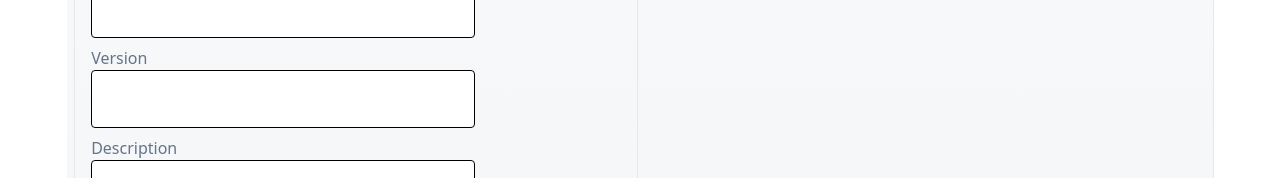
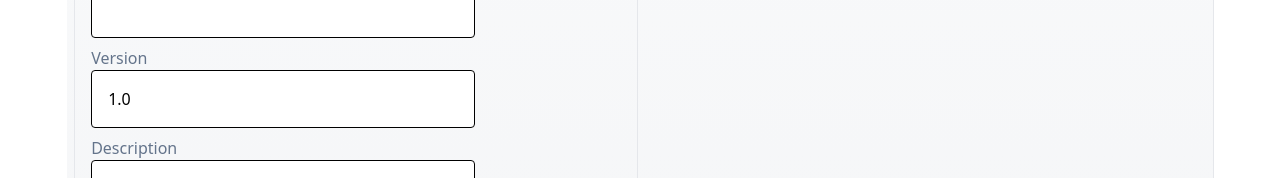
Before and after one commit to karademirmustafa/js-generator, a React (Create React App) app in the folder client/: page / in a window 1280 px wide. Shown: the part 368-546 px from the top of the page. Built offline with nearby package versions, Linux system fonts and the light colour scheme.

Commit message:
Add project details

```diff
--- a/client/src/App.js
+++ b/client/src/App.js
@@ -8,14 +8,15 @@ import Dependency from "./components/dependency/Dependency";
 import {useState} from "react";
 
 function App() {
+	const API_URL=process.env.REACT_APP_API;
 	const [isDarkModeOn,setIsDarkModeOn]=useState(false);
-	const [projectDetails,setProjectDetails]=useState({name:""});
+	const [projectDetails,setProjectDetails]=useState({name:"",description:"",version:"1.0"});
 	const [selectedDependencies,setSelectedDependencies]=useState([{name:"Axios",version:"1.2.0",description:"Axios desc",dev:false},{name:"Nodemon",version:"14.2.0",description:"Nodemon desc",dev:true}])
 	const onDownloadClick=()=>
 	{
-		console.log(process.env.REACT_APP_API);
+		const urlSearchParams=new URLSearchParams(projectDetails).toString();
 		const anchor = document.createElement('a');
-		anchor.href = process.env.REACT_APP_API+"react?name="+projectDetails.name;
+		anchor.href = API_URL+"react?"+urlSearchParams;
 		anchor.download = "";
 		document.body.appendChild(anchor);
 		anchor.click();
--- a/client/src/components/project/ProjectInput.js
+++ b/client/src/components/project/ProjectInput.js
@@ -4,16 +4,16 @@ export default function ProjectInput({projectDetails,setProjectDetails})
 {
 	const handler=e=>
 	{
-		setProjectDetails({...projectDetails,[e.target.name]:e.target.value});
+		setProjectDetails({...projectDetails,[e.target.id]:e.target.value});
 	}
 	return (
-	<>
-		<label htmlFor="name" className="mt-2 text-slate-500">Name</label>
-		<input onChange={handler} value={projectDetails.name} type="text" name="name" className="w-96 p-4 border border-black  rounded"/>
-		<label htmlFor="version" className="mt-2 text-slate-500">Version</label>
-		<input type="text" id="version" className="w-96 p-4 border border-black  rounded"/>
-		<label htmlFor="desc" className="mt-2 text-slate-500">Description</label>
-		<input type="text" id="desc" className="w-96 p-4 border border-black  rounded"/>
-	</>
+		<>
+			<label htmlFor="name" className="mt-2 text-slate-500">Name</label>
+			<input onChange={handler} value={projectDetails.name} type="text" id="name" className="w-96 p-4 border border-black  rounded"/>
+			<label htmlFor="version" className="mt-2 text-slate-500">Version</label>
+			<input onChange={handler} value={projectDetails.version} type="text" id="version" className="w-96 p-4 border border-black  rounded"/>
+			<label htmlFor="description" className="mt-2 text-slate-500">Description</label>
+			<input onChange={handler} value={projectDetails.description} type="text" id="description" className="w-96 p-4 border border-black  rounded"/>
+		</>
 	)
 }
```
